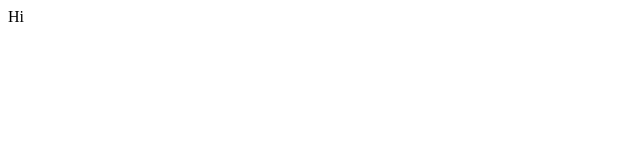
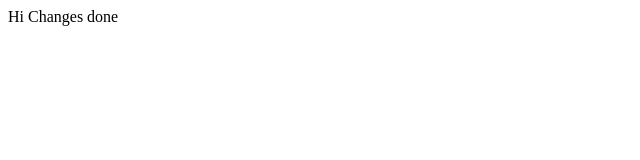
Before and after one commit to MohamedSazni/git-1, a plain HTML site: page index.html in a window 1280 px wide. Shown: the whole page, without its empty margins (0-640 px from the left). Drawn offline with Linux system fonts and the light colour scheme.

Commit message:
Changes done

```diff
--- a/index.html
+++ b/index.html
@@ -6,5 +6,6 @@
 	<body>
 
 Hi
+Changes done
 	</body>
 </html>
```
Also changed, not shown: abc.txt.
